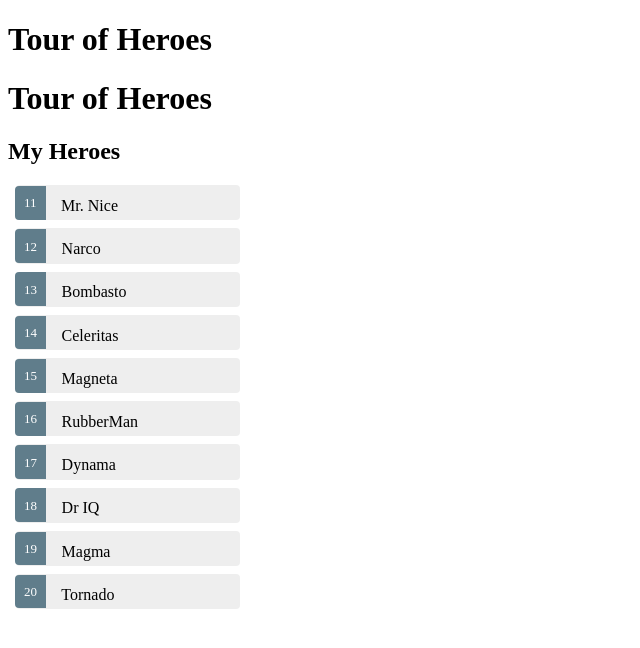
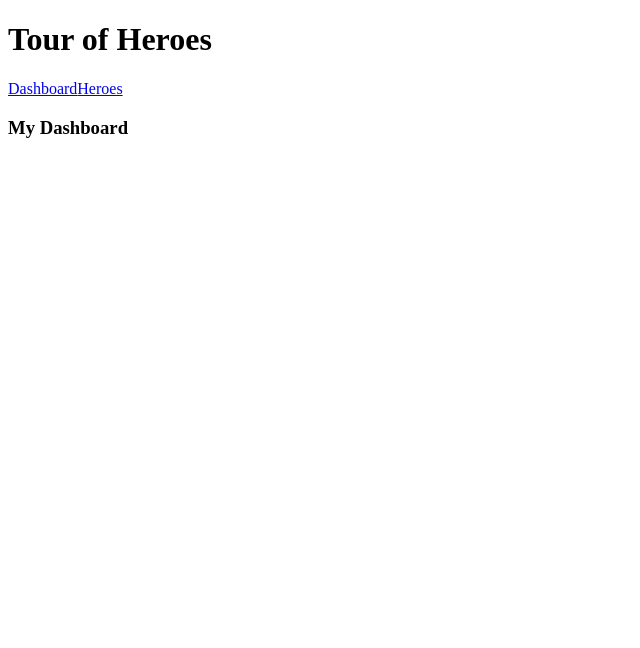
Before and after one commit to lokeshdevnani/angular2-heroes, an Angular app: page /dashboard in a window 1280 px wide. Shown: the top 648 px of the page, without its empty margins (0-640 px from the left). Built offline with nearby package versions, Linux system fonts and the light colour scheme.

Commit message:
basic routing added and routerlinks displayed

```diff
--- a/src/app/app.component.ts
+++ b/src/app/app.component.ts
@@ -3,7 +3,9 @@ import { Component } from '@angular/core';
   selector: 'app-root',
   template: `
     <h1>{{title}}</h1>
-    <my-heroes></my-heroes>
+    <a routerLink="/dashboard">Dashboard</a>
+    <a routerLink="/heroes">Heroes</a>
+    <router-outlet></router-outlet>
   `
 })
 export class AppComponent {
--- /dev/null
+++ b/src/app/dashboard.component.ts
@@ -0,0 +1,11 @@
+import { Component } from '@angular/core';
+
+@Component({
+    selector: 'my-dashboard',
+    template: `
+        <h3>My Dashboard</h3>
+    `
+})
+export class DashboardComponent {
+
+}
```
Also changed, not shown: src/app/app.module.ts (+23 -2 lines).
